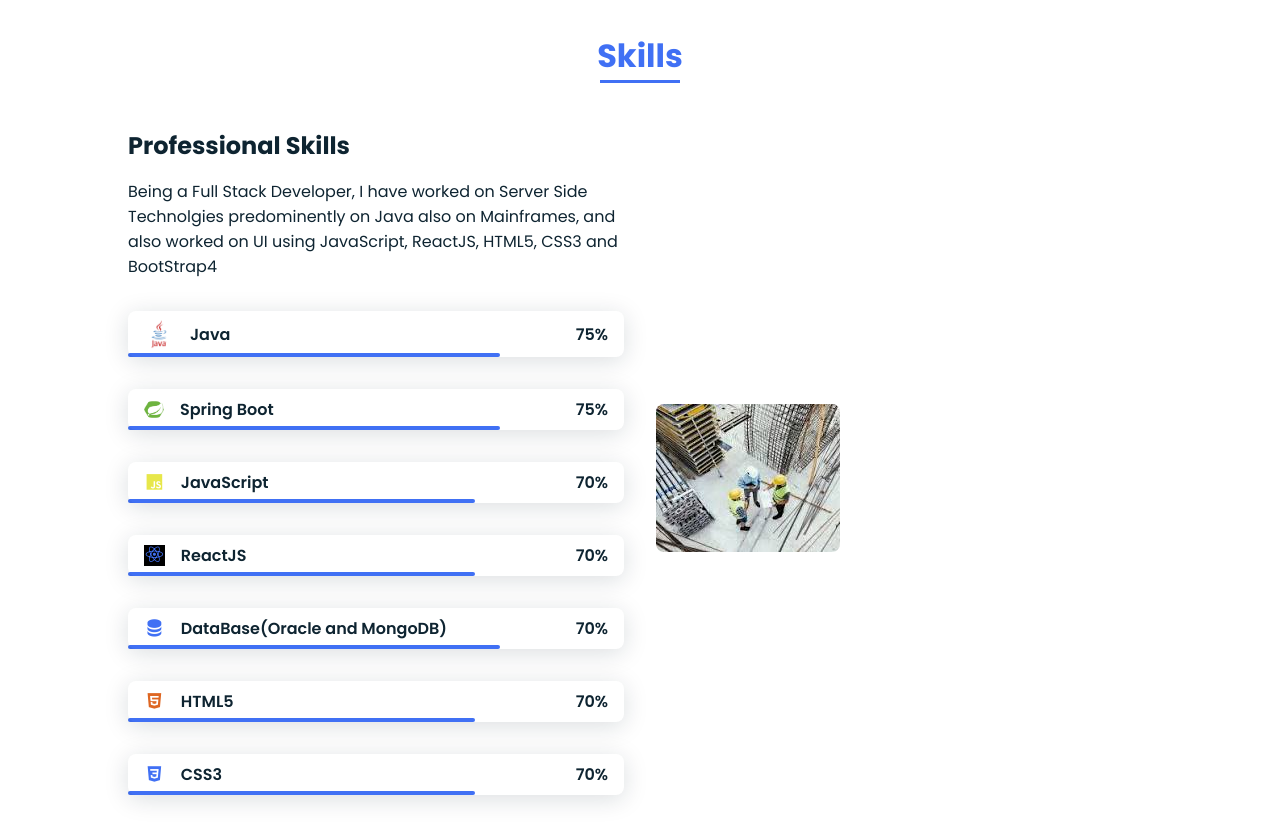
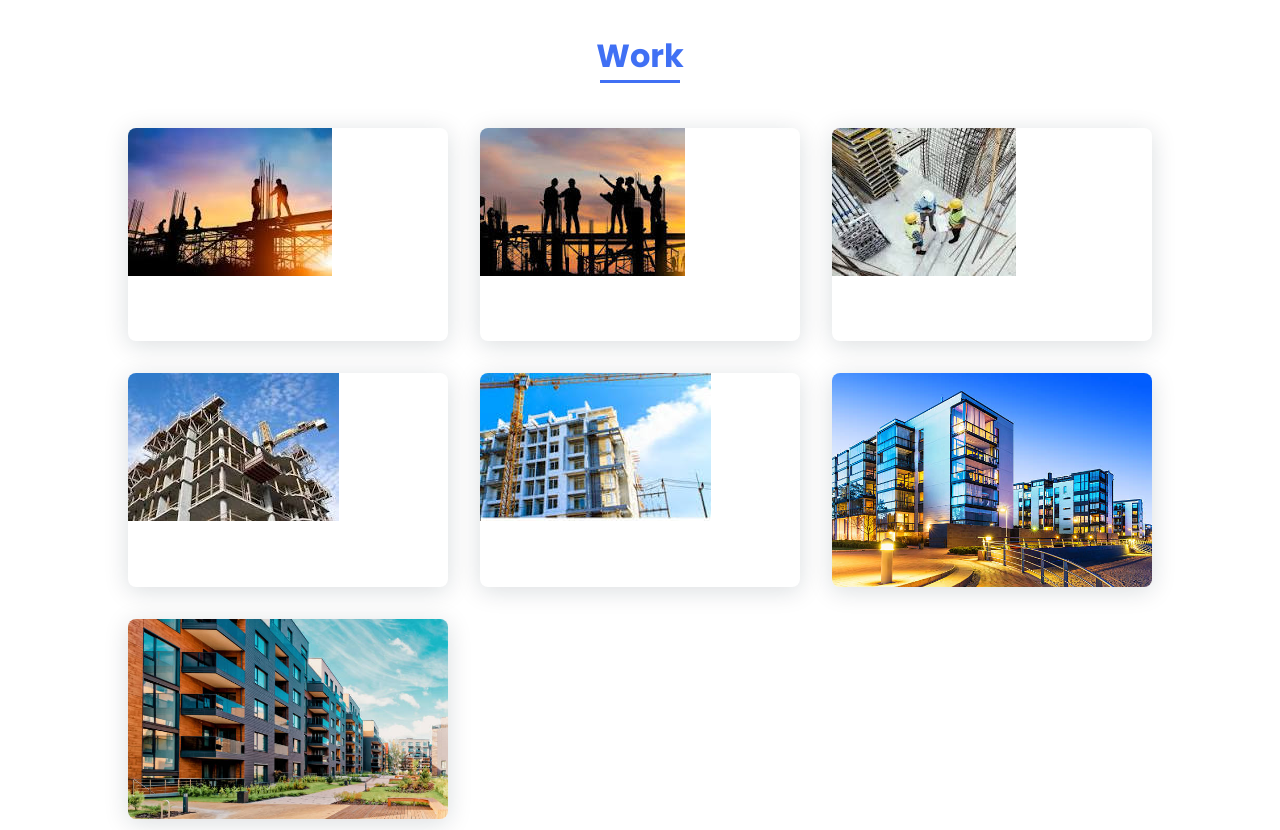
Before and after one commit to ajconstructions/ajconstructions.github.io, a plain HTML site: page index.html in a window 1280 px wide. Shown: the part 1380-2210 px from the top of the page. Drawn offline with nearby package versions, Linux system fonts and the light colour scheme.

Commit message:
Update index.html

```diff
--- a/index.html
+++ b/index.html
@@ -90,112 +90,6 @@
             </section>
 
             <!--===== SKILLS =====-->
-            <section class="skills section" id="skills">
-                <h2 class="section-title">Skills</h2>
-
-                <div class="skills__container bd-grid">
-                    <div>
-                        <h2 class="skills__subtitle">Professional Skills</h2>
-                        <p class="skills__text">Being a Full Stack Developer, I have worked on Server Side Technolgies predominently on Java also on Mainframes, and also worked on UI using JavaScript, ReactJS, HTML5, CSS3 and BootStrap4</p>
-
-                        <div class="skills__data">
-                            <div class="skills__names">
-                                <img src="./img/java.png" class='skills__img__java skills__icon'>
-                                <span class="skills__name">Java</span>
-                            </div>
-                            <div class="skills__bar skills__java">
-
-                            </div>
-                            <div>
-                                <span class="skills__percentage">75%</span>
-                            </div>
-                        </div>
-
-
-                        <div class="skills__data">
-                            <div class="skills__names">
-                                <img src="./img/spring.png" class='skills__img__spring skills__icon'>
-                                <span class="skills__name">Spring Boot</span>
-                            </div>
-                            <div class="skills__bar skills__spring">
-
-                            </div>
-                            <div>
-                                <span class="skills__percentage">75%</span>
-                            </div>
-                        </div>
-
-
-                        <div class="skills__data">
-                            <div class="skills__names">
-                                <i class='bx bxl-javascript skills__icon' style='color:#e7e74a'  ></i>
-                                <span class="skills__name">JavaScript</span>
-                            </div>
-                            <div class="skills__bar skills__js">
-
-                            </div>
-                            <div>
-                                <span class="skills__percentage">70%</span>
-                            </div>
-                        </div>
-
-                        <div class="skills__data">
-                            <div class="skills__names">
-                                <i class='bx bxl-react skills__icon' style='background-color: black;' ></i>
-                                <span class="skills__name">ReactJS</span>
-                            </div>
-                            <div class="skills__bar skills__react">
-
-                            </div>
-                            <div>
-                                <span class="skills__percentage">70%</span>
-                            </div>
-                        </div>
-
-                        <div class="skills__data">
-                            <div class="skills__names">
-                                <i class='bx bxs-data skills__icon'></i>
-                                <span class="skills__name">DataBase(Oracle and MongoDB)</span>
-                            </div>
-                            <div class="skills__bar skills__database">
-
-                            </div>
-                            <div>
-                                <span class="skills__percentage">70%</span>
-                            </div>
-                        </div>
-
-                        <div class="skills__data">
-                            <div class="skills__names">
-                                <i class='bx bxl-html5 skills__icon' style='color:#de6622'  ></i>
-                                <span class="skills__name">HTML5</span>
-                            </div>
-                            <div class="skills__bar skills__html">
-
-                            </div>
-                            <div>
-                                <span class="skills__percentage">70%</span>
-                            </div>
-                        </div>
-                        <div class="skills__data">
-                            <div class="skills__names">
-                                <i class='bx bxl-css3 skills__icon'></i>
-                                <span class="skills__name">CSS3</span>
-                            </div>
-                            <div class="skills__bar skills__css">
-
-                            </div>
-                            <div>
-                                <span class="skills__percentage">70%</span>
-                            </div>
-                        </div>
-                    </div>
-
-                    <div>
-                        <img src="img/work3.jpg" alt="" class="skills__img">
-                    </div>
-                </div>
-            </section>
 
             <!--===== WORK =====-->
             <section class="work section" id="work">
```
